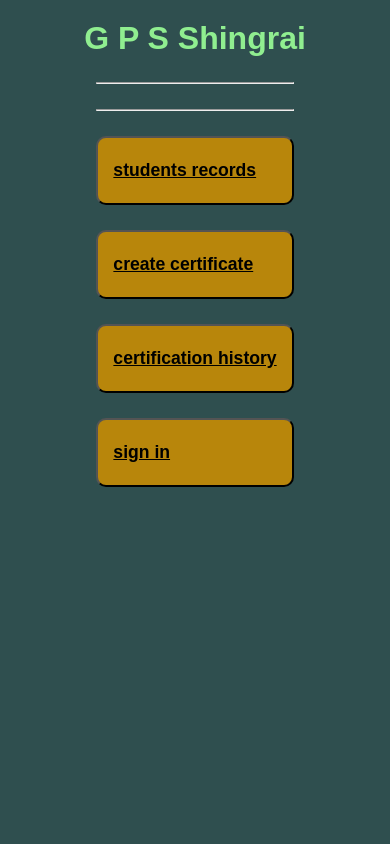
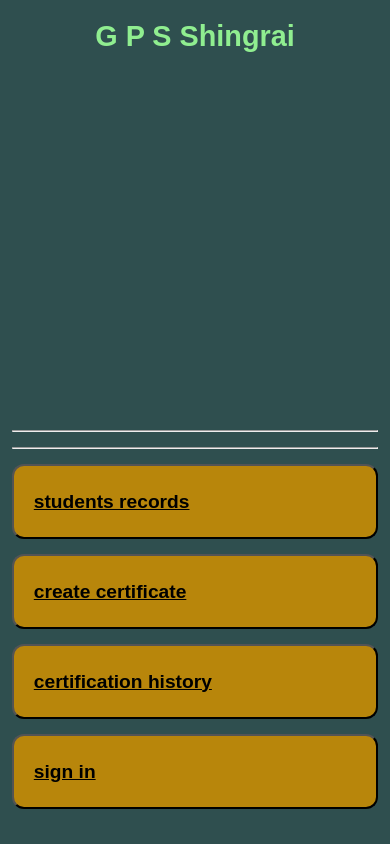
Before and after one commit to AbdulAziz-cs-cs/school_management_system, a FastAPI app: page / in a window 390 px wide. Run offline with FastAPI, Linux system fonts and the light colour scheme.

Commit message:
mobile view changing

```diff
--- a/frontend/static/css/home.css
+++ b/frontend/static/css/home.css
@@ -8,7 +8,7 @@ body {
     margin: 0;
     font-family: Arial, sans-serif;
     background-color: darkslategray;
-    min-height: 100vh; /* Ensures body goes all the way down */
+    min-height: 100vh;
     display: flex;
     flex-direction: column;
 }
@@ -25,38 +25,54 @@ body {
 .main {
     flex: 1;
     width: 100%;
-    /* Removed max-width to allow expanding closer to the edges */
-    padding: 15px; /* Creates the small border spaces on all sides */
+    max-width: 95%; /* Expands close to left & right borders */
+    margin: 0 auto;
+    padding: 20px 8px 30px 8px; /* Small side gap, bottom padding */
     display: flex;
     flex-direction: column;
-    align-items: center;
+    justify-content: space-between; /* Spreads cards evenly down the screen */
+    min-height: calc(100vh - 40px);
 }
 
 h1 {
-    margin-top: 10px;
-    margin-bottom: 25px;
+    margin-top: 5px;
+    margin-bottom: 10px;
+    font-size: 1.8rem;
     color: lightgreen;
 }
 
 .line1 {
-    margin: 0 auto 25px auto;
+    margin: 0 auto 15px auto;
+    width: 100%;
 }
 
-/* MENU ITEMS */
+/* MENU ITEMS / CARDS */
 .menu-item {
     display: flex;
     align-items: center;
     justify-content: space-between;
     background-color: darkgoldenrod;
-    font-size: 1.1rem; /* Slightly larger text */
-    font-weight: bolder;
-    width: 100%; /* Stretches wide, respecting .main's padding */
-    padding: 20px 15px; /* Taller items */
-    margin-top: 30px; /* Spaced out further down the page */
-    border-radius: 10px;
+    font-size: 1.25rem; /* Larger readable text */
+    font-weight: bold;
+    width: 100%;
+    min-height: 70px; /* Taller touch targets */
+    padding: 18px 24px;
+    margin-top: 15px;
+    margin-bottom: 10px;
+    border-radius: 12px;
     cursor: pointer;
     text-decoration: underline;
-    transition: background-color 0.2s ease, color 0.2s ease;
+    transition: background-color 0.2s ease, transform 0.1s ease;
+}
+
+/* TARGET ANY ICONS / IMAGES INSIDE MENU ITEMS */
+.menu-item svg,
+.menu-item img,
+.menu-item i {
+    width: 32px !important;  /* Enlarge icon size */
+    height: 32px !important;
+    font-size: 32px !important; /* For font-awesome / material icons */
+    flex-shrink: 0;
 }
 
 .menu-item:hover {
@@ -64,14 +80,24 @@ h1 {
     color: wheat;
 }
 
-/* MOBILE SCREEN OVERRIDES */
+/* MOBILE VIEW (Fills screen nicely with slight side borders) */
 @media (max-width: 600px) {
     .main {
-        padding: 10px; /* Slimmer gaps on mobile edges */
+        max-width: 96%; /* 2% gap on each side */
+        padding: 15px 4px 25px 4px;
     }
 
     .menu-item {
-        padding: 22px 15px; /* Makes targets easier to tap */
-        margin-top: 25px;
+        min-height: 75px;
+        padding: 16px 20px;
+        font-size: 1.2rem;
+    }
+
+    .menu-item svg,
+    .menu-item img,
+    .menu-item i {
+        width: 34px !important;
+        height: 34px !important;
+        font-size: 34px !important;
     }
 }
```
